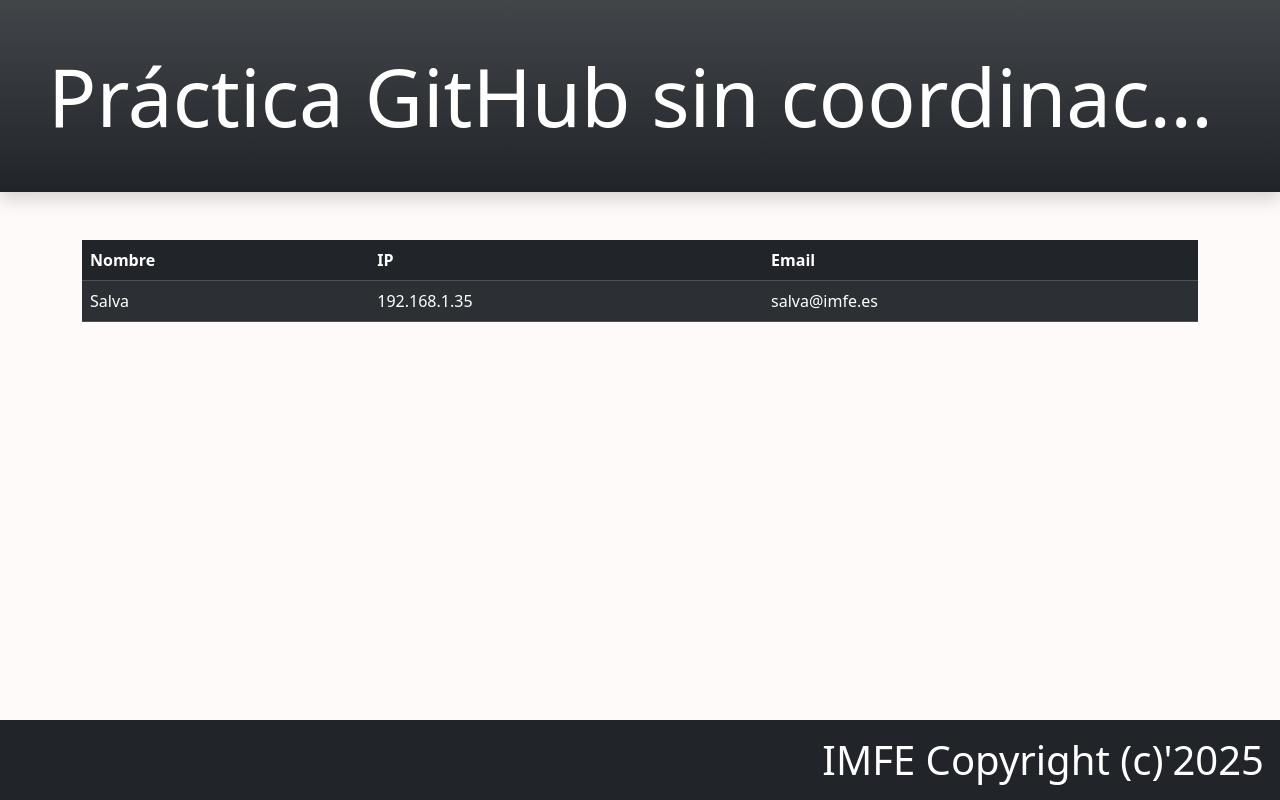
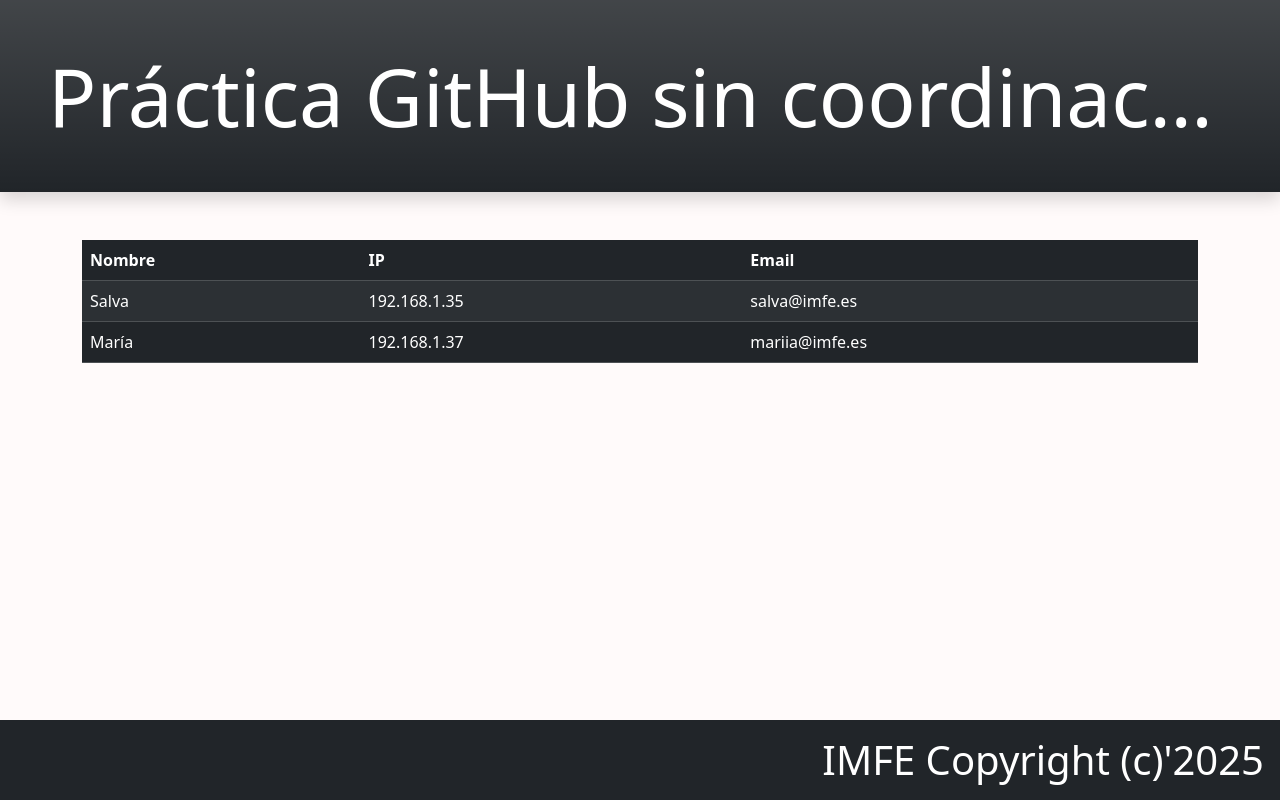
Before and after one commit to borilio/demo-10-grupal-descoordinado, a plain HTML site: page index.html in a window 1280 px wide. Drawn offline with nearby package versions, Linux system fonts and the light colour scheme.

Commit message:
Commit Maria

```diff
--- a/index.html
+++ b/index.html
@@ -31,7 +31,11 @@
                     <td>salva@imfe.es</td>
                 </tr>
                 <!-- Añadir una fila nueva cada uno -->
-
+ <tr>
+                    <td>María</td>
+                    <td>192.168.1.37</td>
+                    <td>mariia@imfe.es</td>
+                </tr>
 
             </tbody>
             <tfoot>
```
